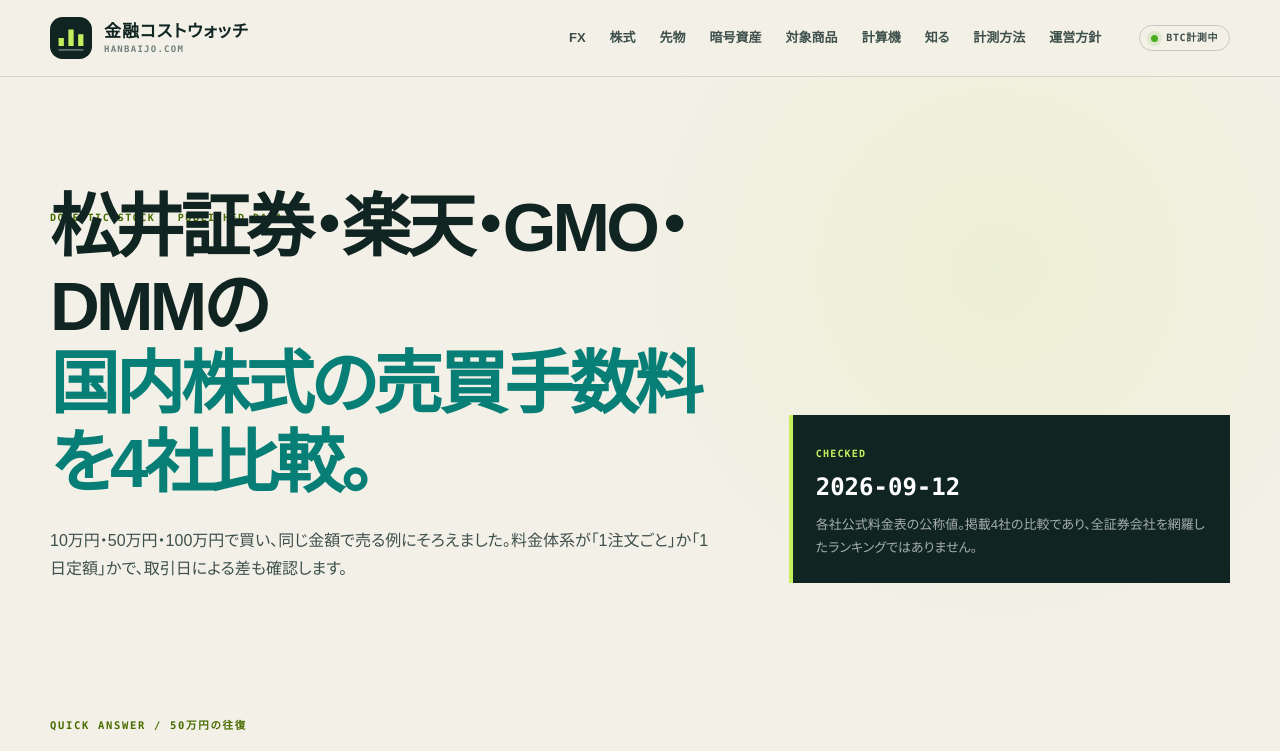
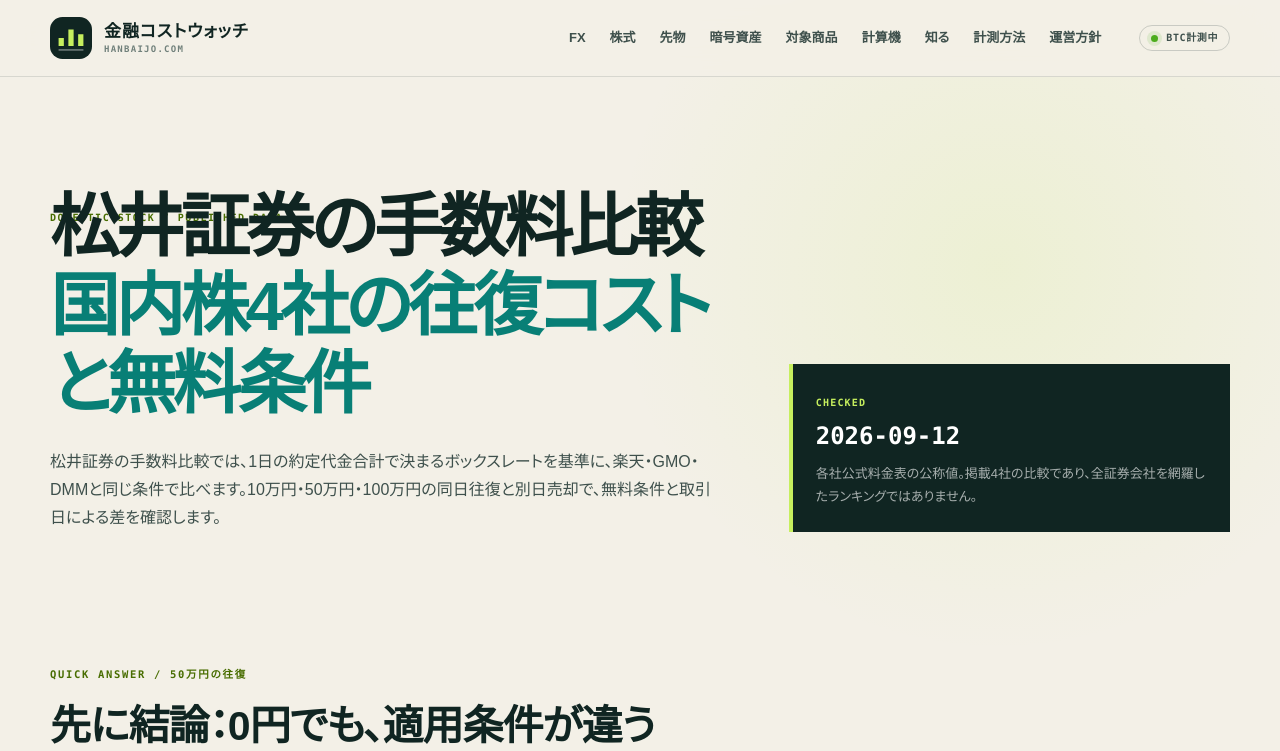
Before and after one commit to mrok18/hanbaijo, a Next.js app: page /stocks/domestic-fee-comparison in a window 1280 px wide. Shown: the top 751 px of the page. Built offline with nearby package versions, Linux system fonts and the light colour scheme.

Commit message:
Improve Matsui fee comparison intent

```diff
--- a/app/stocks/domestic-fee-comparison/page.tsx
+++ b/app/stocks/domestic-fee-comparison/page.tsx
@@ -2,8 +2,8 @@ import type { Metadata } from 'next';
 import Link from 'next/link';
 
 export const metadata: Metadata = {
-  title: '国内株式の売買手数料を4社比較｜松井証券・楽天・GMO・DMM【2026年】',
-  description: '国内株式の売買手数料を、松井証券、楽天証券、GMOクリック証券、DMM 株で比較。10万円・50万円・100万円の同日往復と別日売却で、ボックスレートと0円条件の違いを確認できます。',
+  title: '松井証券の手数料比較｜国内株4社の往復コストと無料条件【2026年】',
+  description: '松井証券の手数料を楽天・GMO・DMMと比較。1日約定代金50万円まで0円、100万円まで1,100円のボックスレートと、同日・別日売買の違いを整理します。',
   alternates: { canonical: '/stocks/domestic-fee-comparison' },
 };
 
@@ -84,7 +84,7 @@ export default function Page() {
     headline: metadata.title,
     description: metadata.description,
     datePublished: '2026-09-07',
-    dateModified: '2026-09-12',
+    dateModified: '2026-09-13',
     mainEntityOfPage: 'https://hanbaijo.com/stocks/domestic-fee-comparison',
     author: { '@type': 'Organization', name: '金融コストウォッチ' },
     publisher: { '@type': 'Organization', name: '金融コストウォッチ' },
@@ -112,8 +112,8 @@ export default function Page() {
       <header className="comparison-intro">
         <div>
           <p className="page-kicker">DOMESTIC STOCK / PUBLISHED DATA</p>
-          <h1>松井証券・楽天・GMO・DMMの<br /><em>国内株式の売買手数料を4社比較。</em></h1>
-          <p className="lede">10万円・50万円・100万円で買い、同じ金額で売る例にそろえました。料金体系が「1注文ごと」か「1日定額」かで、取引日による差も確認します。</p>
+          <h1>松井証券の手数料比較<br /><em>国内株4社の往復コストと無料条件</em></h1>
+          <p className="lede">松井証券の手数料比較では、1日の約定代金合計で決まるボックスレートを基準に、楽天・GMO・DMMと同じ条件で比べます。10万円・50万円・100万円の同日往復と別日売却で、無料条件と取引日による差を確認します。</p>
         </div>
         <aside>
           <span>CHECKED</span><strong>2026-09-12</strong>
```
